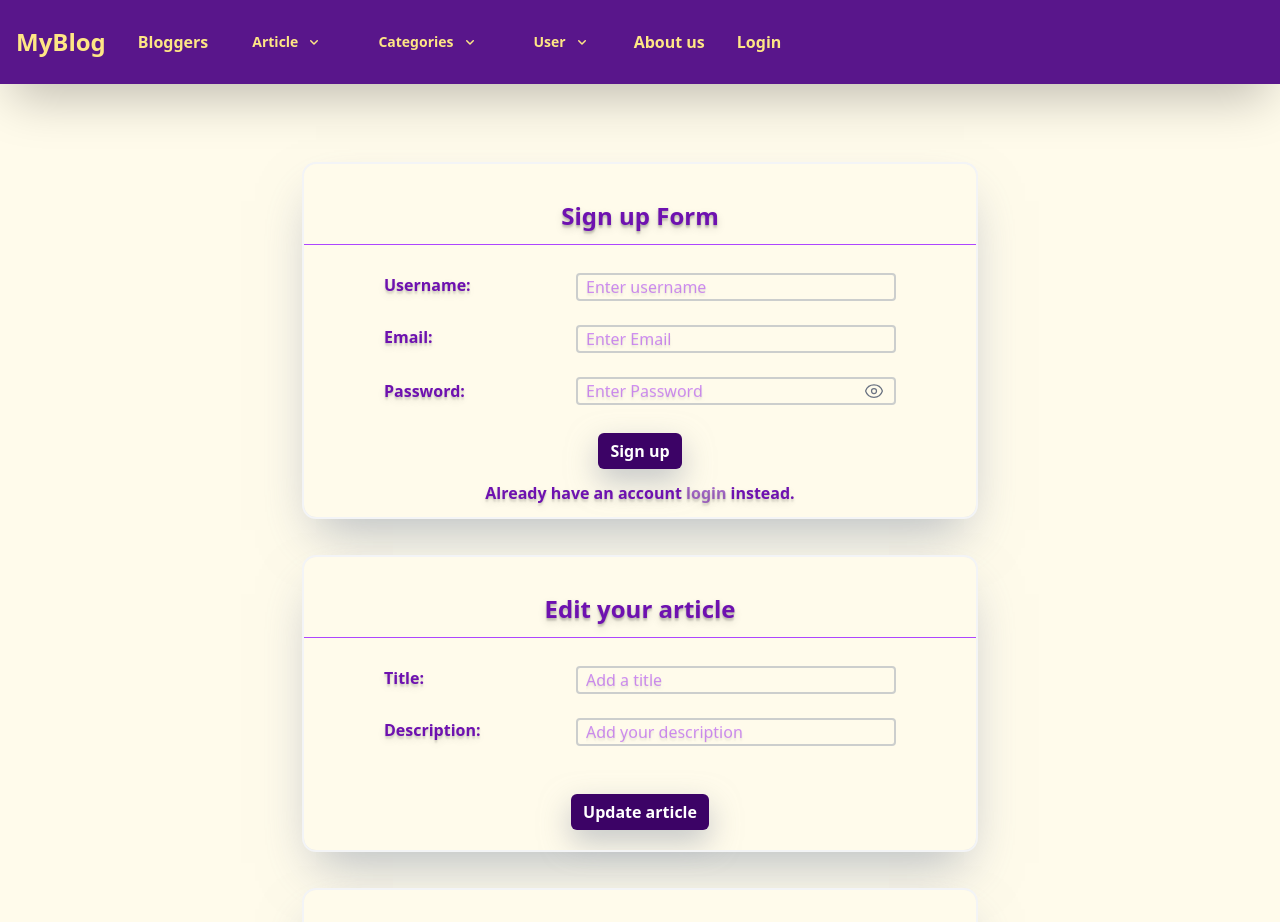
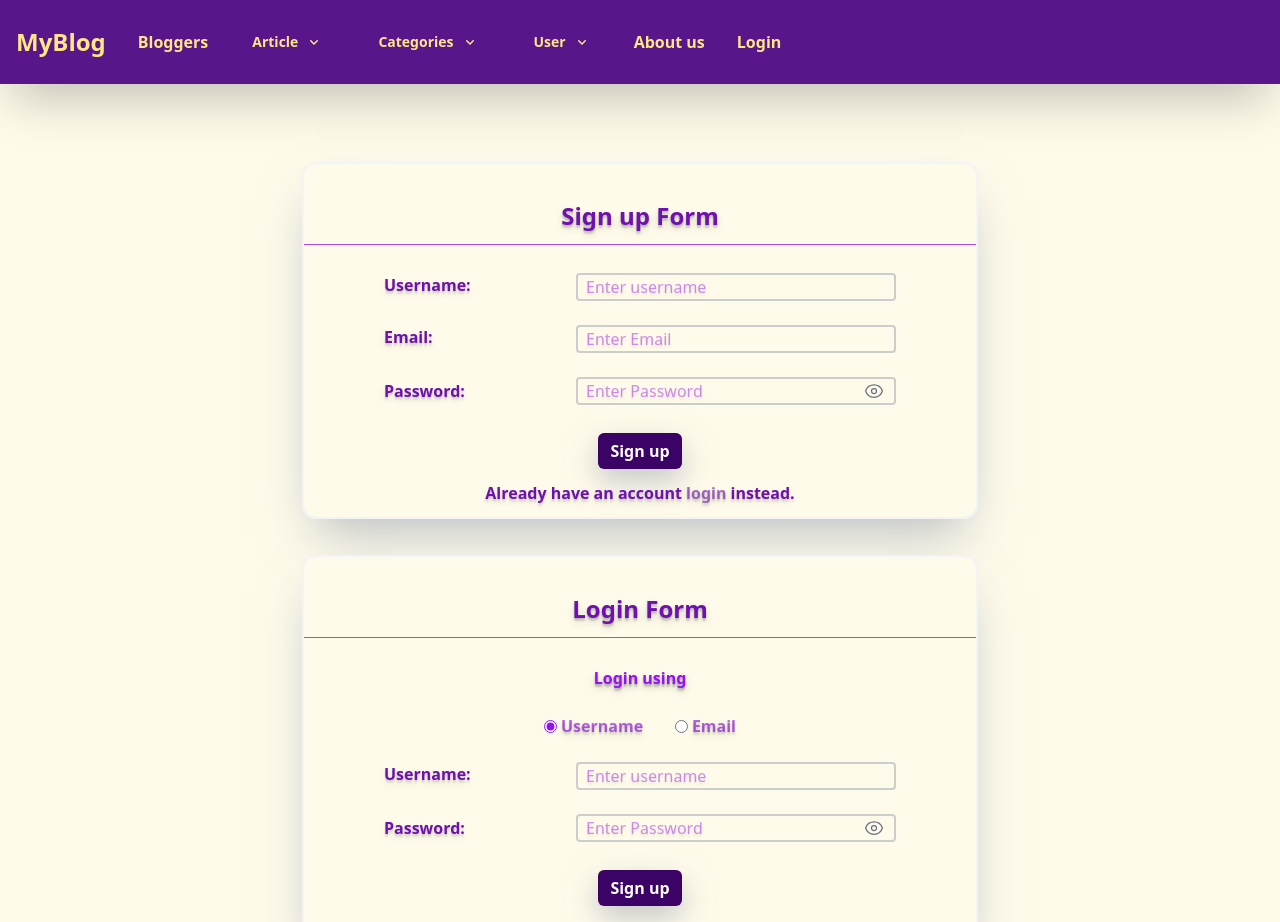
Before and after one commit to Mhasxxb/MyBlog-ReactTS-Rails, a React (Vite) app: page /login in a window 1280 px wide. Shown: the top 922 px of the page. Built offline with nearby package versions, Linux system fonts and the light colour scheme.

Commit message:
made a change in login page footer and installed react-router-dom

```diff
--- a/package.json
+++ b/package.json
@@ -19,6 +19,7 @@
     "npm": "^11.8.0",
     "react": "^19.2.0",
     "react-dom": "^19.2.0",
+    "react-router-dom": "^7.13.0",
     "tailwindcss": "^4.1.18"
   },
   "devDependencies": {
--- a/src/Layout/MainLayout.tsx
+++ b/src/Layout/MainLayout.tsx
@@ -36,7 +36,7 @@ function MainLayout(): JSX.Element {
                     {/* <UserIndex /> */}
                     {/* <CategoryIndex /> */}
                     <SignUpForm />
-                    {/* <LoginForm /> */}
+                    <LoginForm />
                     <EditArticle />
                     <EditUser />
                     <EditCategory />
@@ -48,8 +48,6 @@ function MainLayout(): JSX.Element {
                 <div className=" m-0">
                     <Footer></Footer>
                 </div>
-
-
             </div>
         </>
     )
--- a/src/Session/Login.tsx
+++ b/src/Session/Login.tsx
@@ -94,7 +94,7 @@ function Login(): JSX.Element {
                 <Button className="inline-flex items-center gap-2 rounded-md cursor-pointer bg-purple-950 px-3 py-1.5 font-semibold text-white focus:not-data-focus:outline-none data-focus:outline data-focus:outline-white shadow-[0_12px_30px_rgba(156,163,175,0.60)] transition-all hover:outline-purple-900 hover:shadow-[0_12px_30px_rgba(156,163,175,0.95)] data-hover:bg-purple-900 data-open:bg-purple-900">
                     Sign up
                 </Button>
-                <p className="py-3 text-purple-800 text-shadow-lg/10 font-semibold">Already have an account <a className="font-extrabold text-purple-800/60 text-shadow-lg/10 hover:text-shadow-lg/15 transition-all" href="">login</a> instead.</p>
+                <p className="py-3 text-purple-800 text-shadow-lg/10 font-semibold">Don't have an account <a className="font-extrabold text-purple-800/60 text-shadow-lg/10 hover:text-shadow-lg/15 transition-all" href="">sign up</a> instead.</p>
 
             </div>
         </>
```
Also changed, not shown: 1 other file (tests, documents, lock files or other folders).
